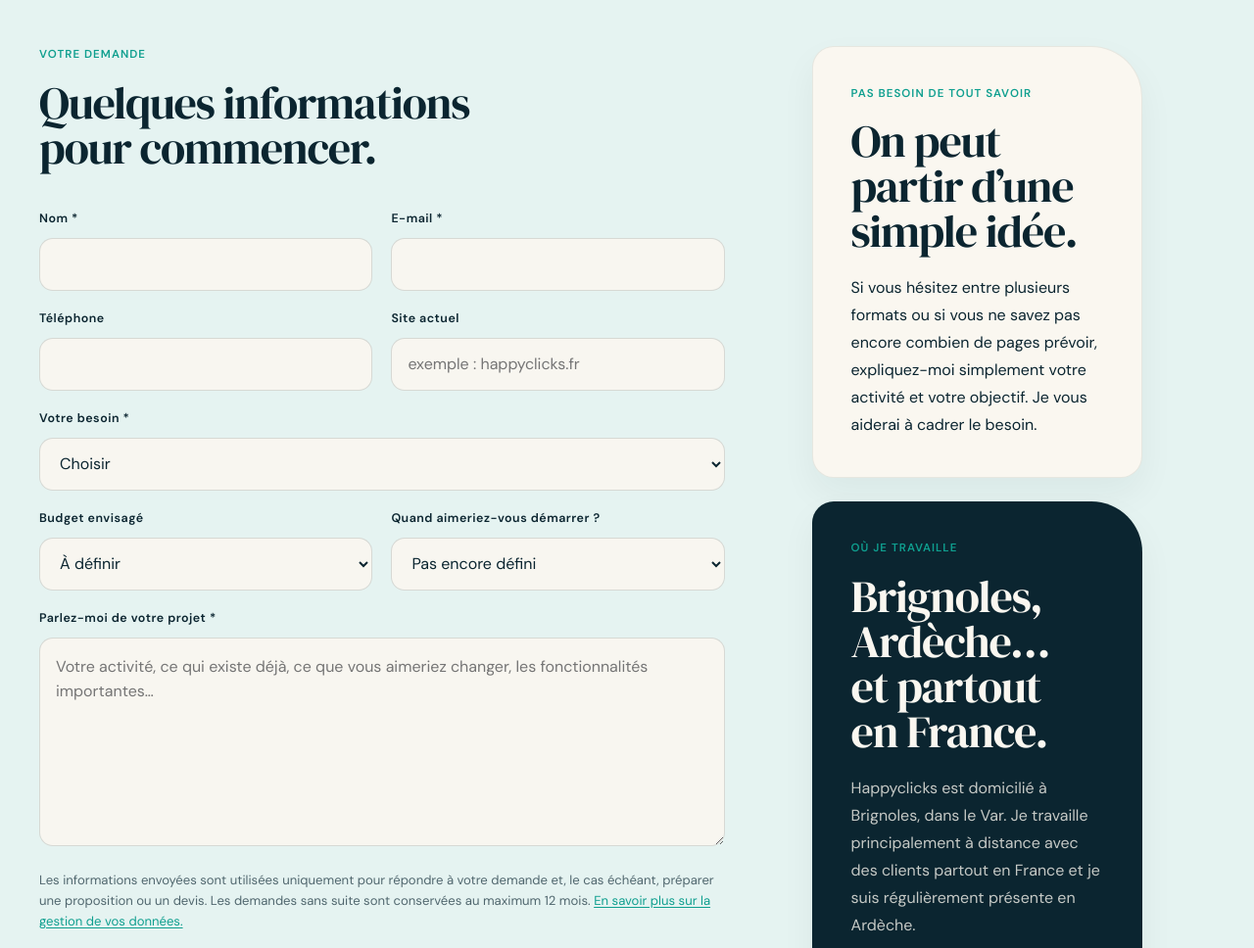
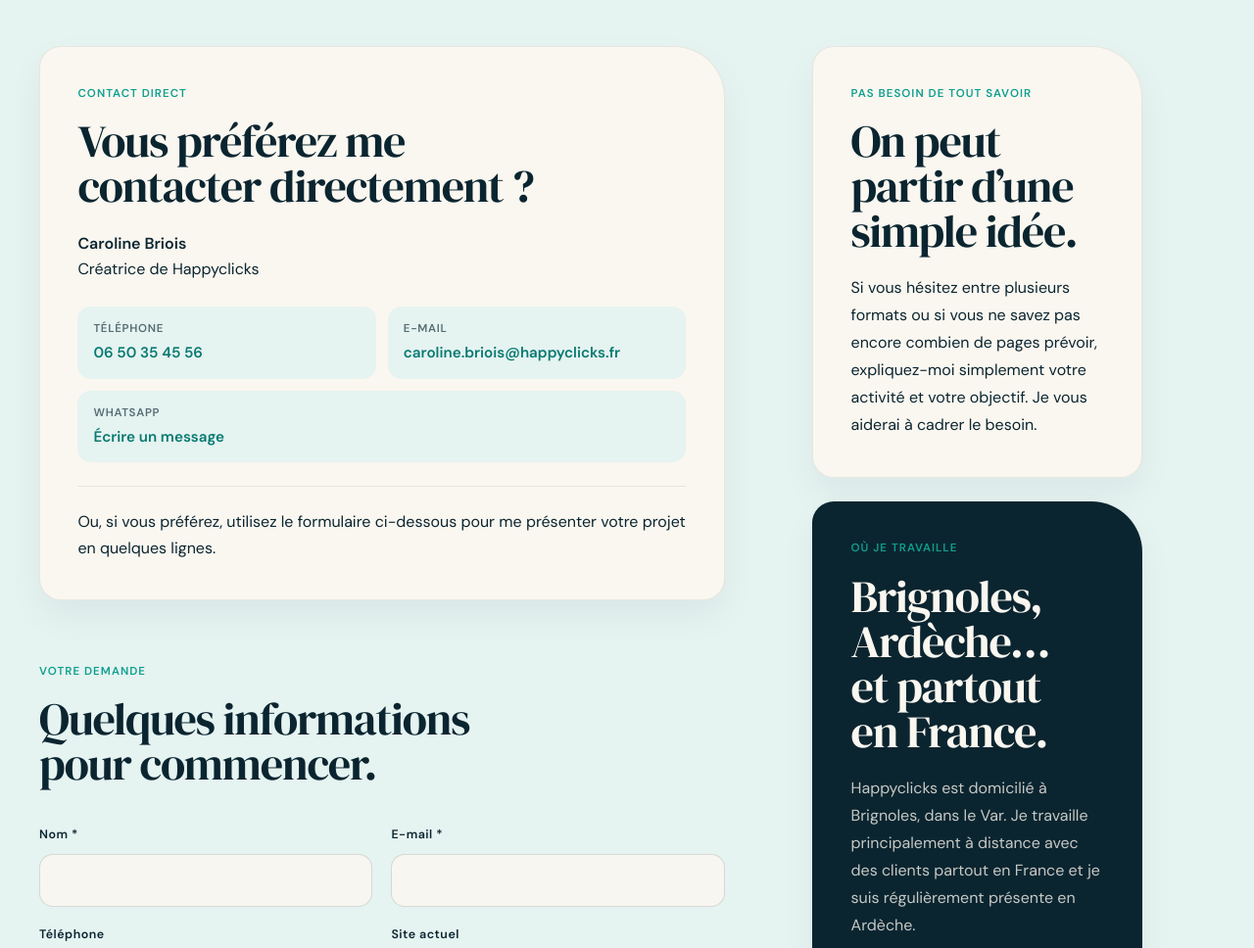
Before and after one commit to CarolineB13/happyclicks, an Astro site: page /contact in a window 1280 px wide. Shown: the part 680-1648 px from the top of the page at 98% size. Built offline with nearby package versions, Linux system fonts and the light colour scheme; Astro itself is replaced by a stand-in of ours.

Commit message:
Améliore la page contact et ajoute les vignettes de partage

```diff
--- a/src/layouts/BaseLayout.astro
+++ b/src/layouts/BaseLayout.astro
@@ -1,13 +1,13 @@
 ---
+import "@fontsource/dm-sans/400.css";
+import "@fontsource/dm-sans/500.css";
+import "@fontsource/dm-sans/600.css";
+import "@fontsource/dm-serif-display/400.css";
+
 import "../styles/variables.css";
 import "../styles/typography.css";
 import "../styles/global.css";
 import "../styles/animations.css";
-
-import "@fontsource/dm-sans/400.css";
-import "@fontsource/dm-sans/500.css";
-import "@fontsource/dm-sans/600.css";
-import "@fontsource/dm-serif-display/400.css";
 
 import Header from "../components/navigation/Header.astro";
 import PageTabs from "../components/navigation/PageTabs.astro";
@@ -20,6 +20,8 @@ interface Props {
   description?: string;
   noindex?: boolean;
   ogType?: "website" | "article";
+  ogImage?: string;
+  ogImageAlt?: string;
 }
 
 const {
@@ -27,10 +29,13 @@ const {
   description = "Happyclicks crée des sites internet sur mesure pour TPE, artisans et indépendants : création, refonte, identité visuelle et accompagnement technique, partout en France.",
   noindex = false,
   ogType = "website",
+  ogImage = "/images/og/happyclicks-og.png",
+  ogImageAlt = "Happyclicks — Création de sites web sur mesure",
 } = Astro.props;
 
 const siteOrigin = Astro.site ?? new URL("https://happyclicks.fr");
 const canonicalUrl = new URL(Astro.url.pathname, siteOrigin);
+const ogImageUrl = new URL(ogImage, siteOrigin);
 const robotsContent = noindex ? "noindex, follow" : "index, follow";
 const isHomePage = Astro.url.pathname === "/";
 
@@ -88,6 +93,7 @@ const websiteSchema = {
     <meta name="viewport" content="width=device-width" />
     <meta name="description" content={description} />
     <meta name="robots" content={robotsContent} />
+    <meta name="theme-color" content="#faf7f0" />
 
     <link rel="canonical" href={canonicalUrl} />
 
@@ -97,17 +103,23 @@ const websiteSchema = {
     <meta property="og:title" content={title} />
     <meta property="og:description" content={description} />
     <meta property="og:url" content={canonicalUrl} />
+    <meta property="og:image" content={ogImageUrl} />
+    <meta property="og:image:type" content="image/png" />
+    <meta property="og:image:width" content="1200" />
+    <meta property="og:image:height" content="630" />
+    <meta property="og:image:alt" content={ogImageAlt} />
 
-    <meta name="twitter:card" content="summary" />
+    <meta name="twitter:card" content="summary_large_image" />
     <meta name="twitter:title" content={title} />
     <meta name="twitter:description" content={description} />
+    <meta name="twitter:image" content={ogImageUrl} />
+    <meta name="twitter:image:alt" content={ogImageAlt} />
 
     <link rel="icon" href="/favicon.ico" sizes="any" />
     <link rel="icon" href="/favicon.svg" type="image/svg+xml" />
     <link rel="icon" type="image/png" sizes="96x96" href="/favicon-96x96.png" />
     <link rel="apple-touch-icon" href="/apple-touch-icon.png" />
     <link rel="manifest" href="/site.webmanifest" />
-    <meta name="theme-color" content="#faf7f0" />
 
     <title>{title}</title>
 
--- a/src/pages/contact.astro
+++ b/src/pages/contact.astro
@@ -3,8 +3,10 @@ import BaseLayout from "../layouts/BaseLayout.astro";
 ---
 
 <BaseLayout
-  title="Contact & devis site internet | Happyclicks"
-  description="Parlez-moi de votre projet de site internet : création, refonte, identité visuelle ou besoin sur mesure. Happyclicks travaille partout en France, depuis Brignoles et régulièrement en Ardèche."
+  title="Contact — Happyclicks"
+  description="Parlez-moi de votre projet web. Création de site, refonte, identité visuelle ou besoin sur mesure : Happyclicks vous accompagne de l’idée à la mise en ligne."
+  ogImage="/images/og/happyclicks-og.png"
+  ogImageAlt="Happyclicks — Création de sites web sur mesure"
 >
   <main class="contact-page">
     <section class="contact-hero">
@@ -14,10 +16,7 @@ import BaseLayout from "../layouts/BaseLayout.astro";
         <p class="contact-hero__eyebrow">Votre projet</p>
         <h1 class="contact-hero__title">
           Parlez-moi de ce que<br />
-          <span
-            >vous voulez construire<span class="contact-hero__dot">.</span
-            ></span
-          >
+          <span>vous voulez construire<span class="contact-hero__dot">.</span></span>
         </h1>
         <p class="contact-hero__intro">
           Pas besoin d’avoir déjà un cahier des charges. Dites-moi où vous en
@@ -30,8 +29,50 @@ import BaseLayout from "../layouts/BaseLayout.astro";
     <section class="contact-content">
       <div class="contact-content__inner">
         <div class="contact-form-wrap">
+          <div class="contact-direct">
+            <p class="contact-content__eyebrow">Contact direct</p>
+            <h2>Vous préférez me contacter directement ?</h2>
+
+            <p class="contact-direct__identity">
+              <strong>Caroline Briois</strong><br />
+              Créatrice de Happyclicks
+            </p>
+
+            <div class="contact-direct__links">
+              <a href="tel:+33650354556" class="contact-direct__link">
+                <span>Téléphone</span>
+                <strong>06 50 35 45 56</strong>
+              </a>
+
+              <a
+                href="mailto:caroline.briois@happyclicks.fr"
+                class="contact-direct__link"
+              >
+                <span>E-mail</span>
+                <strong>caroline.briois@happyclicks.fr</strong>
+              </a>
+
+              <a
+                href="https://wa.me/33650354556"
+                target="_blank"
+                rel="noopener noreferrer"
+                class="contact-direct__link"
+              >
+                <span>WhatsApp</span>
+                <strong>Écrire un message</strong>
+              </a>
+            </div>
+
+            <p class="contact-direct__transition">
+              Ou, si vous préférez, utilisez le formulaire ci-dessous pour me
+              présenter votre projet en quelques lignes.
+            </p>
+          </div>
+
+          <div class="contact-form-intro">
             <p class="contact-content__eyebrow">Votre demande</p>
             <h2>Quelques informations pour commencer.</h2>
+          </div>
 
           <form
             class="contact-form"
@@ -131,7 +172,7 @@ import BaseLayout from "../layouts/BaseLayout.astro";
             <p class="contact-form__privacy">
               Les informations envoyées sont utilisées uniquement pour répondre
               à votre demande et, le cas échéant, préparer une proposition ou un
-              devis. Les demandes sans suite sont conservées au maximum 12 mois.
+              devis. Les demandes sans suite sont conservées au maximum 12 mois.{" "}
               <a href="/politique-de-confidentialite">
                 En savoir plus sur la gestion de vos données.
               </a>
@@ -172,25 +213,31 @@ import BaseLayout from "../layouts/BaseLayout.astro";
       </div>
     </section>
   </main>
+</BaseLayout>
 
 <script>
-    const contactForm =
-      document.querySelector<HTMLFormElement>(".contact-form");
+  const contactForm = document.querySelector<HTMLFormElement>(".contact-form");
 
   contactForm?.addEventListener("submit", async (event) => {
     event.preventDefault();
 
     if (!contactForm.reportValidity()) return;
 
-      const submitButton = contactForm.querySelector<HTMLButtonElement>(
-        ".contact-form__submit",
-      );
-
+    const submitButton =
+      contactForm.querySelector<HTMLButtonElement>(".contact-form__submit");
     const originalContent = submitButton?.innerHTML;
 
     if (submitButton) {
       submitButton.disabled = true;
       submitButton.innerHTML = "<span>Envoi en cours…</span>";
+    }
+
+    if (
+      window.location.hostname === "localhost" ||
+      window.location.hostname === "127.0.0.1"
+    ) {
+      window.location.assign("/merci");
+      return;
     }
 
     try {
@@ -215,12 +262,11 @@ import BaseLayout from "../layouts/BaseLayout.astro";
         throw new Error("Erreur lors de l’envoi du formulaire.");
       }
 
-        window.location.href = "/merci";
+      window.location.assign("/merci");
     } catch (error) {
       console.error(error);
-
       alert(
-          "Votre message n’a pas pu être envoyé. Merci de réessayer dans quelques instants.",
+        "Votre message n’a pas pu être envoyé. Merci de réessayer dans quelques instants."
       );
 
       if (submitButton) {
@@ -230,7 +276,6 @@ import BaseLayout from "../layouts/BaseLayout.astro";
     }
   });
 </script>
-</BaseLayout>
 
 <style>
   .contact-page {
@@ -298,9 +343,73 @@ import BaseLayout from "../layouts/BaseLayout.astro";
   }
 
   .contact-form-wrap > h2,
+  .contact-form-intro h2,
+  .contact-direct h2,
   .contact-aside h2 {
     font-size: clamp(2.2rem, 3.6vw, 3.7rem);
     line-height: 1;
+  }
+
+  .contact-direct {
+    padding: clamp(1.6rem, 3vw, 2.5rem);
+    background: var(--color-ivory);
+    border: 1px solid rgba(11, 37, 48, 0.08);
+    border-radius: 22px 52px 22px 22px;
+    box-shadow: 0 16px 36px rgba(11, 37, 48, 0.05);
+  }
+
+  .contact-direct__identity {
+    margin-top: 1.4rem;
+    line-height: 1.65;
+  }
+
+  .contact-direct__links {
+    display: grid;
+    gap: 0.75rem;
+    margin-top: 1.5rem;
+  }
+
+  .contact-direct__link {
+    display: grid;
+    gap: 0.15rem;
+    padding: 0.9rem 1rem;
+    background: var(--color-mist);
+    border-radius: 14px;
+    transition:
+      transform var(--transition-base),
+      background-color var(--transition-base);
+  }
+
+  .contact-direct__link span {
+    color: rgba(11, 37, 48, 0.65);
+    font-size: 0.72rem;
+    font-weight: 600;
+    letter-spacing: 0.06em;
+    text-transform: uppercase;
+  }
+
+  .contact-direct__link strong {
+    color: #087a71;
+    font-size: 0.95rem;
+    font-weight: 600;
+    overflow-wrap: anywhere;
+  }
+
+  .contact-direct__link:hover,
+  .contact-direct__link:focus-visible {
+    background: rgba(15, 159, 143, 0.12);
+    transform: translateY(-2px);
+  }
+
+  .contact-direct__transition {
+    margin-top: 1.5rem;
+    padding-top: 1.35rem;
+    border-top: 1px solid rgba(11, 37, 48, 0.09);
+    line-height: 1.7;
+  }
+
+  .contact-form-intro {
+    margin-top: clamp(2.5rem, 5vw, 4rem);
   }
 
   .contact-form {
@@ -376,7 +485,7 @@ import BaseLayout from "../layouts/BaseLayout.astro";
   }
 
   .contact-form__privacy a {
-    color: var(--color-teal);
+    color: #087a71;
     text-decoration: underline;
     text-underline-offset: 0.18em;
   }
@@ -391,7 +500,7 @@ import BaseLayout from "../layouts/BaseLayout.astro";
     padding: 0.9rem 1.7rem;
     background: var(--color-coral);
     border-radius: 999px 999px 999px 28px;
-    color: var(--color-ivory);
+    color: var(--color-ink);
     transition:
       transform var(--transition-base),
       box-shadow var(--transition-base);
@@ -401,6 +510,11 @@ import BaseLayout from "../layouts/BaseLayout.astro";
   .contact-form__submit:focus-visible {
     transform: translateY(-3px);
     box-shadow: 0 12px 28px rgba(231, 100, 79, 0.2);
+  }
+
+  .contact-form__submit:disabled {
+    cursor: wait;
+    opacity: 0.72;
   }
 
   .contact-aside {
@@ -435,6 +549,14 @@ import BaseLayout from "../layouts/BaseLayout.astro";
     .contact-hero__inner,
     .contact-content__inner {
       width: min(calc(100% - 4rem), var(--content-max));
+    }
+
+    .contact-direct__links {
+      grid-template-columns: repeat(2, minmax(0, 1fr));
+    }
+
+    .contact-direct__link:last-child {
+      grid-column: 1 / -1;
     }
 
     .contact-form__grid {
--- a/src/pages/politique-de-confidentialite.astro
+++ b/src/pages/politique-de-confidentialite.astro
@@ -29,7 +29,7 @@ import BaseLayout from "../layouts/BaseLayout.astro";
             individuelle exploitant Happyclicks.
           </p>
           <p>
-            Contact :
+            Contact :{" "}
             <a href="mailto:caroline.briois@happyclicks.fr">
               caroline.briois@happyclicks.fr
             </a><br />
@@ -113,7 +113,7 @@ import BaseLayout from "../layouts/BaseLayout.astro";
             opposer lorsque la réglementation le permet.
           </p>
           <p>
-            Pour exercer vos droits :
+            Pour exercer vos droits :{" "}
             <a href="mailto:caroline.briois@happyclicks.fr">
               caroline.briois@happyclicks.fr
             </a>.
@@ -210,6 +210,7 @@ import BaseLayout from "../layouts/BaseLayout.astro";
     list-style: disc;
   }
   .privacy-card a {
+    overflow-wrap: anywhere;
     color: var(--color-teal);
     text-decoration: underline;
     text-underline-offset: 0.18em;
```
Also changed, not shown: src/components/sections/PricingSection.astro (+10 -15 lines), src/pages/mentions-legales.astro (+4 -3 lines), public/images/og/appart-beaute-og.png (added), public/images/og/happyclicks-og.png (added), public/images/og/polymaintenance-og.png (added). Lines whose indentation alone changed are shown as unchanged.
